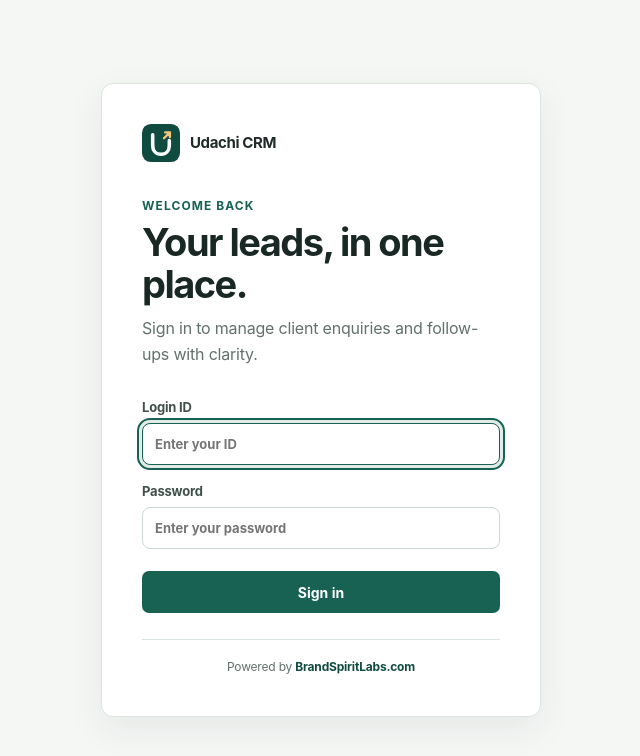
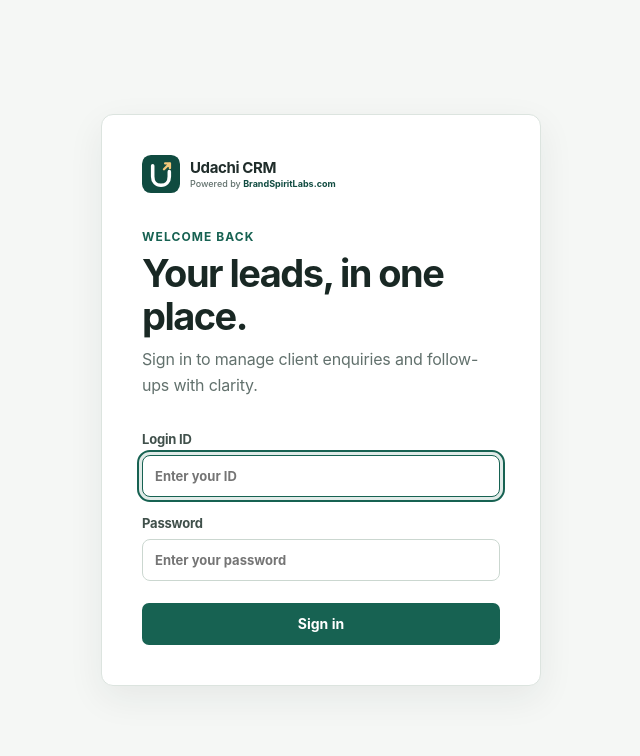
Before and after one commit to akshatsingh8/crm-for-me, a Next.js app: page /login in a window 1280 px wide. Shown: the top 756 px of the page, without its empty margins (319-959 px from the left). Built offline with nearby package versions, Linux system fonts and the light colour scheme; no server answers.

Commit message:
Move brand credit below Udachi CRM name

```diff
--- a/src/app/brand-credit.tsx
+++ b/src/app/brand-credit.tsx
@@ -1,7 +1,7 @@
 export function BrandCredit() {
   return (
-    <p className="brand-credit">
+    <span className="brand-credit">
       Powered by <a href="https://brandspiritlabs.com/" target="_blank" rel="noopener noreferrer">BrandSpiritLabs.com</a>
-    </p>
+    </span>
   );
 }
--- a/src/app/globals.css
+++ b/src/app/globals.css
@@ -28,10 +28,10 @@
 .login-brand { display: flex; align-items: center; gap: 10px; margin-bottom: 36px; color: #0f172a; font-size: 15px; font-weight: 750; letter-spacing: -.02em; }
 .brand-logo { display: block; flex: none; width: 38px; height: 38px; }
 .brand-logo-small { width: 34px; height: 34px; }
-.brand-credit { margin: 0; color: var(--muted); font-size: 12px; line-height: 1.5; }
+.brand-copy { display: grid; min-width: 0; gap: 1px; }
+.brand-credit { display: block; margin: 0; color: var(--muted); font-size: 9px; font-weight: 500; line-height: 1.35; letter-spacing: 0; }
 .brand-credit a { color: var(--green-dark); font-weight: 750; text-decoration: underline; text-decoration-color: transparent; text-underline-offset: 3px; }
 .brand-credit a:hover, .brand-credit a:focus-visible { text-decoration-color: currentColor; }
-.login-card > .brand-credit { margin-top: 26px; padding-top: 18px; border-top: 1px solid var(--line); text-align: center; }
 .eyebrow { margin: 0 0 8px; color: var(--green); font-size: 12px; font-weight: 800; letter-spacing: .13em; text-transform: uppercase; }
 h1, h2, h3, p { margin-top: 0; }
 h1 { margin-bottom: 10px; font-size: clamp(28px, 4vw, 38px); font-weight: 700; letter-spacing: -.04em; line-height: 1.12; }
@@ -64,10 +64,7 @@
 .sidebar nav a:hover, .nav-button:hover { color: var(--green); background: var(--green-soft); }
 .sidebar nav a.is-active { color: var(--green); background: var(--green-soft); font-weight: 750; }
 .logout-form { margin-top: auto; }
-.sidebar-credit { padding: 12px 12px 0; }
-.sidebar-credit .brand-credit { font-size: 11px; }
-.content { display: flex; flex-direction: column; min-width: 0; min-height: 100vh; }
-.app-footer { display: none; margin-top: auto; padding: 0 24px 24px; text-align: center; }
+.content { min-width: 0; }
 .page-wrap { width: min(1280px, 100%); margin: 0 auto; padding: 42px 48px 72px; }
 .narrow-page { width: min(1000px, 100%); }
 .page-header { display: flex; align-items: flex-end; justify-content: space-between; gap: 24px; margin-bottom: 28px; }
@@ -454,8 +451,6 @@
 }
 
 @media (max-width: 800px) {
-  .sidebar-credit { display: none; }
-  .app-footer { display: block; }
   .sidebar { position: sticky; top: 0; z-index: 30; width: 100%; height: auto; min-height: 66px; padding: 12px 20px; box-shadow: 0 1px 0 var(--line); }
   .sidebar nav { scrollbar-width: thin; }
   .sidebar nav a { min-height: 42px; }
--- a/src/app/login/page.tsx
+++ b/src/app/login/page.tsx
@@ -15,7 +15,7 @@
   return (
     <main className="login-page">
       <section className="login-card">
-        <div className="login-brand"><BrandLogo /><span>Udachi CRM</span></div>
+        <div className="login-brand"><BrandLogo /><span className="brand-copy"><span>Udachi CRM</span><BrandCredit /></span></div>
         <p className="eyebrow">Welcome back</p>
         <h1>Your leads, in one place.</h1>
         <p className="muted">Sign in to manage client enquiries and follow-ups with clarity.</p>
@@ -32,7 +32,6 @@
           {error ? <p className="form-error">The login ID or password is incorrect.</p> : null}
           <button className="button button-primary button-wide" type="submit">Sign in</button>
         </form>
-        <BrandCredit />
       </section>
     </main>
   );
```
Also changed, not shown: src/app/(crm)/layout.tsx (+2 -6 lines).
